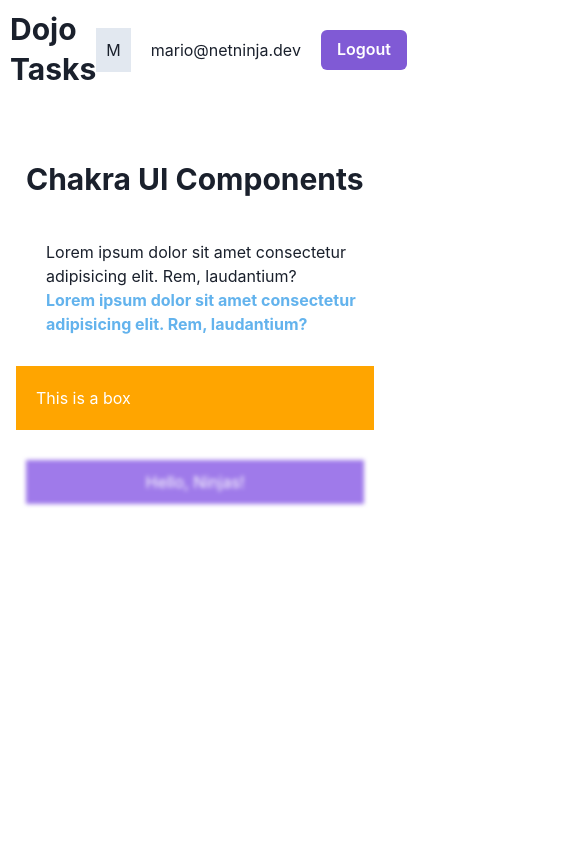
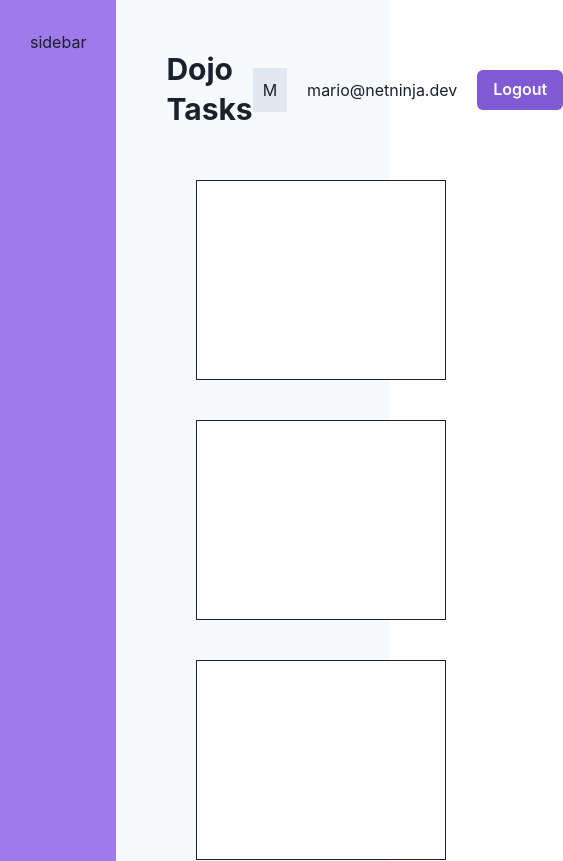
Before and after one commit to brittbrink/prototypes-loyyo, a React (Vite) app in the folder Chakra-ui-tutorial/: page / in a window 390 px wide. Shown: the top 861 px of the page, 563 px wide, since content can reach past the window. Built offline with nearby package versions, Linux system fonts and the light colour scheme.

Commit message:
Refactor layout structure in RootLayout and enhance Dashboard with SimpleGrid for better responsiveness, lesson 4

```diff
--- a/Chakra-ui-tutorial/src/layouts/RootLayout.jsx
+++ b/Chakra-ui-tutorial/src/layouts/RootLayout.jsx
@@ -1,11 +1,18 @@
 import { Outlet } from "react-router-dom"
 import Navbar from "../components/Navbar"
+import { Grid, GridItem } from "@chakra-ui/react"
 
 export default function RootLayout() {
   return (
-    <div>
-      <Navbar />
-      <Outlet />
-    </div>
+    <Grid templateColumns="repeat(6, 1fr)" bg="gray.50">
+      <GridItem as="aside" colSpan={1} bg="purple.400" minH="100vh" p="30px">
+        <span>sidebar</span>
+      </GridItem>
+
+      <GridItem as="main" colSpan={5} p="40px">
+        <Navbar />
+        <Outlet />
+      </GridItem>
+    </Grid>
   )
 }
--- a/Chakra-ui-tutorial/src/pages/Dashboard.jsx
+++ b/Chakra-ui-tutorial/src/pages/Dashboard.jsx
@@ -1,34 +1,24 @@
-import { Box, Container, Heading, Text } from "@chakra-ui/react"
+import { Box, SimpleGrid } from "@chakra-ui/react"
 
 export default function Dashboard() {
 
-  const boxStyles = {
-    bg: 'purple.400',
-    color: 'white',
-    p: "10px",
-    m: "10px",
-    textAlign: 'center',
-    filter: "blur(2px)",
-    ':hover': {
-      color: 'black',
-      bg: 'blue.200',
-    }
-  }
+  return (
+    <SimpleGrid spacing={10} p={10} minChildWidth="250px">
+      <Box bg="white" h="200px" border="1px solid"></Box>
+      <Box bg="white" h="200px" border="1px solid"></Box>
+      <Box bg="white" h="200px" border="1px solid"></Box>
+      <Box bg="white" h="200px" border="1px solid"></Box>
 
-  return (
-    <Container as="section" maxW="4xl" py="20px">
-      <Heading my="30px" p="10px">Chakra UI Components</Heading>
-      <Text marginLeft="30px">Lorem ipsum dolor sit amet consectetur adipisicing elit. Rem, laudantium?</Text>
-      <Text ml="30px" color="blue.300" fontWeight="bold">Lorem ipsum dolor sit amet consectetur adipisicing elit. Rem, laudantium?</Text>
+      <Box bg="white" h="200px" border="1px solid"></Box>
+      <Box bg="white" h="200px" border="1px solid"></Box>
+      <Box bg="white" h="200px" border="1px solid"></Box>
+      <Box bg="white" h="200px" border="1px solid"></Box>
 
-      <Box my="30px" p="20px" bg="orange">
-        <Text color="white">This is a box</Text>
-      </Box>
+      <Box bg="white" h="200px" border="1px solid"></Box>
+      <Box bg="white" h="200px" border="1px solid"></Box>
+      <Box bg="white" h="200px" border="1px solid"></Box>
+      <Box bg="white" h="200px" border="1px solid"></Box>
+    </SimpleGrid>
 
-      <Box sx={boxStyles}>
-        Hello, Ninjas!
-      </Box>
-
-    </Container>
   )
 }
```
Also changed, not shown: Chakra-ui-tutorial/src/components/Navbar.jsx (+0 -15 lines).
